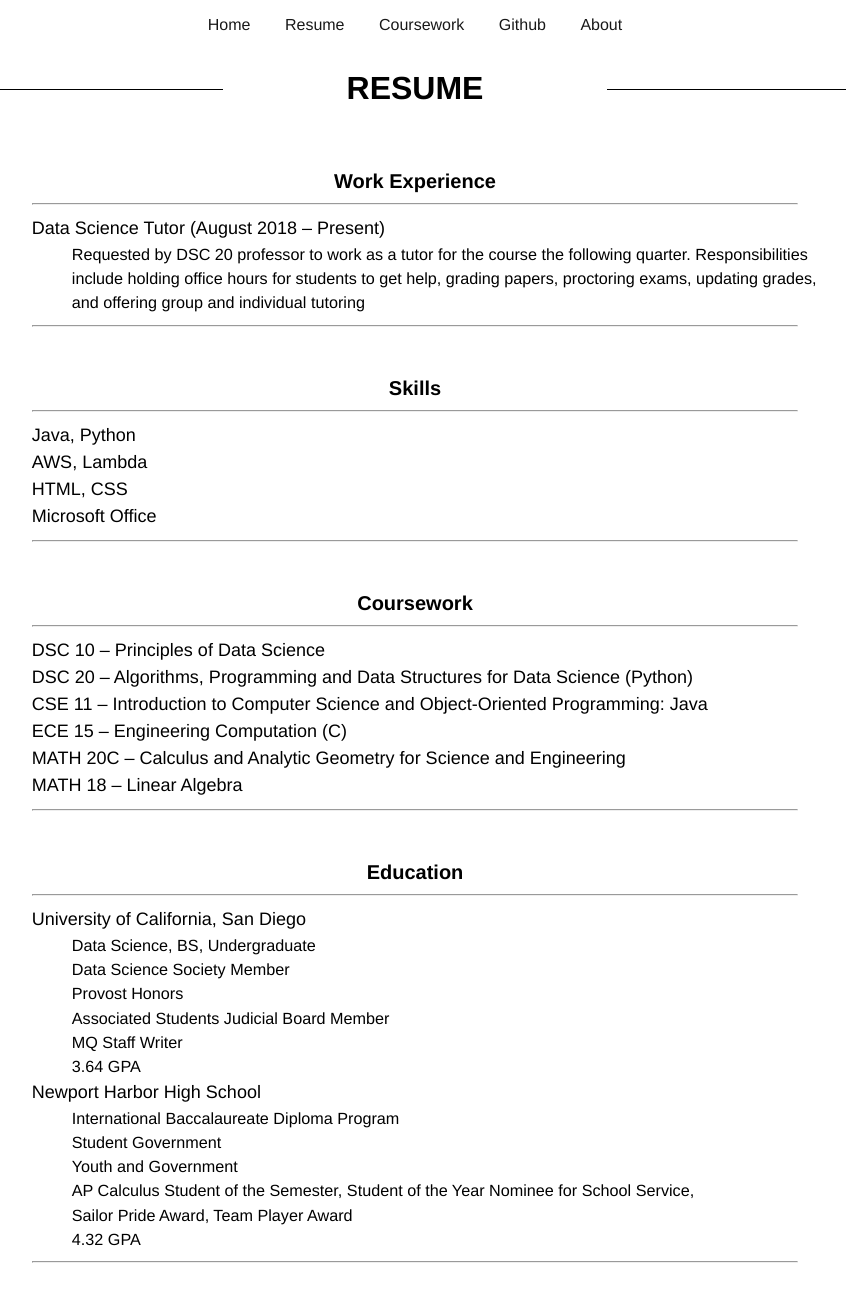
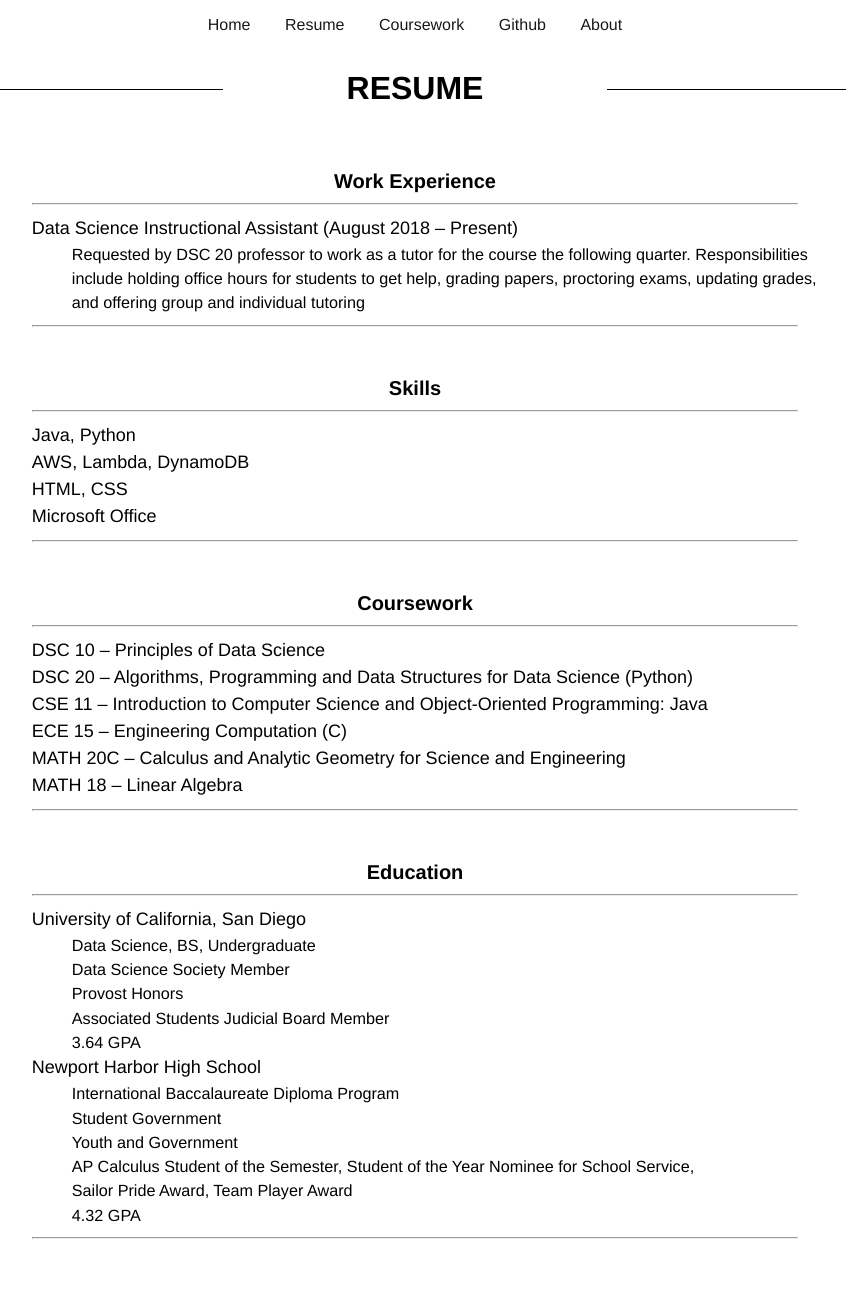
Before and after one commit to declansullivan/static-html-site, a Jekyll site: the page built from resume/index.html, in a window 1280 px wide. Shown: the whole page, without its empty margins (225-1071 px from the left). Built offline with Jekyll 4.4.1, drawn with Linux system fonts in a browser that asks for light colours; after the commit the page ends 1269 px from its top, so only the background shows below that.

Commit message:
Update index.html

```diff
--- a/resume/index.html
+++ b/resume/index.html
@@ -19,7 +19,7 @@ tab_title: Resume
   <hr>
   <div class="list">
     <ul>
-      <li>Data Science Tutor (August 2018 – Present)</li>
+      <li>Data Science Instructional Assistant (August 2018 – Present)</li>
       <span class="hide"><ul>
         <li>
           Requested by DSC 20 professor to work as a tutor for the course the following quarter.  Responsibilities include holding office hours for students to get help, grading papers, proctoring exams, updating grades, and offering group and individual tutoring
@@ -36,7 +36,7 @@ tab_title: Resume
   <div class="list">
     <ul>
       <li>Java, Python</li>
-      <li>AWS, Lambda</li>
+      <li>AWS, Lambda, DynamoDB</li>
       <li>HTML, CSS</li>
       <li>Microsoft Office</li>
     </ul>
@@ -71,7 +71,6 @@ tab_title: Resume
         <li>Data Science Society Member</li>
         <li>Provost Honors</li>
         <li>Associated Students Judicial Board Member</li>
-        <li>MQ Staff Writer</li>
         <li>3.64 GPA</li>
       </ul></span>
     <li>Newport Harbor High School</li>
```
